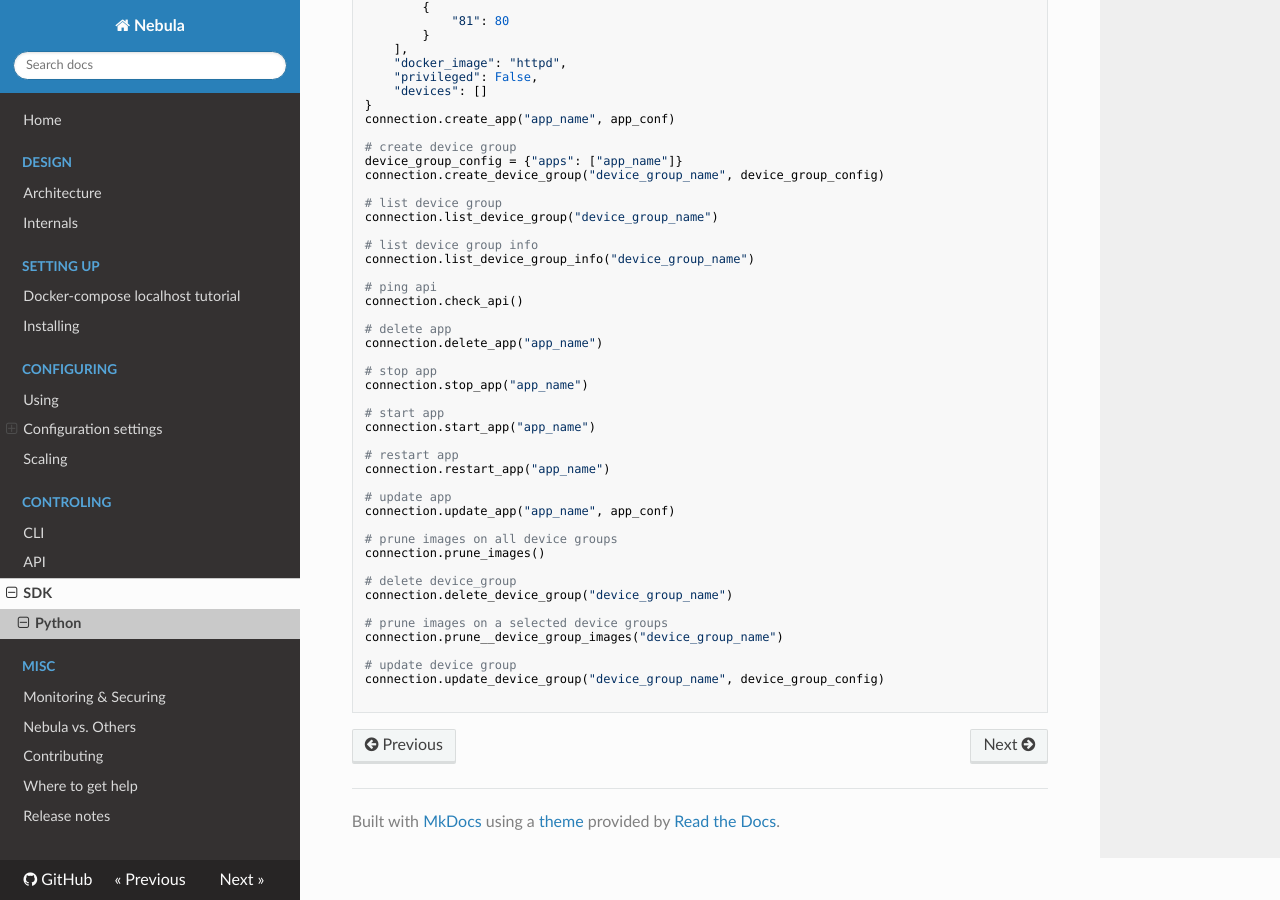
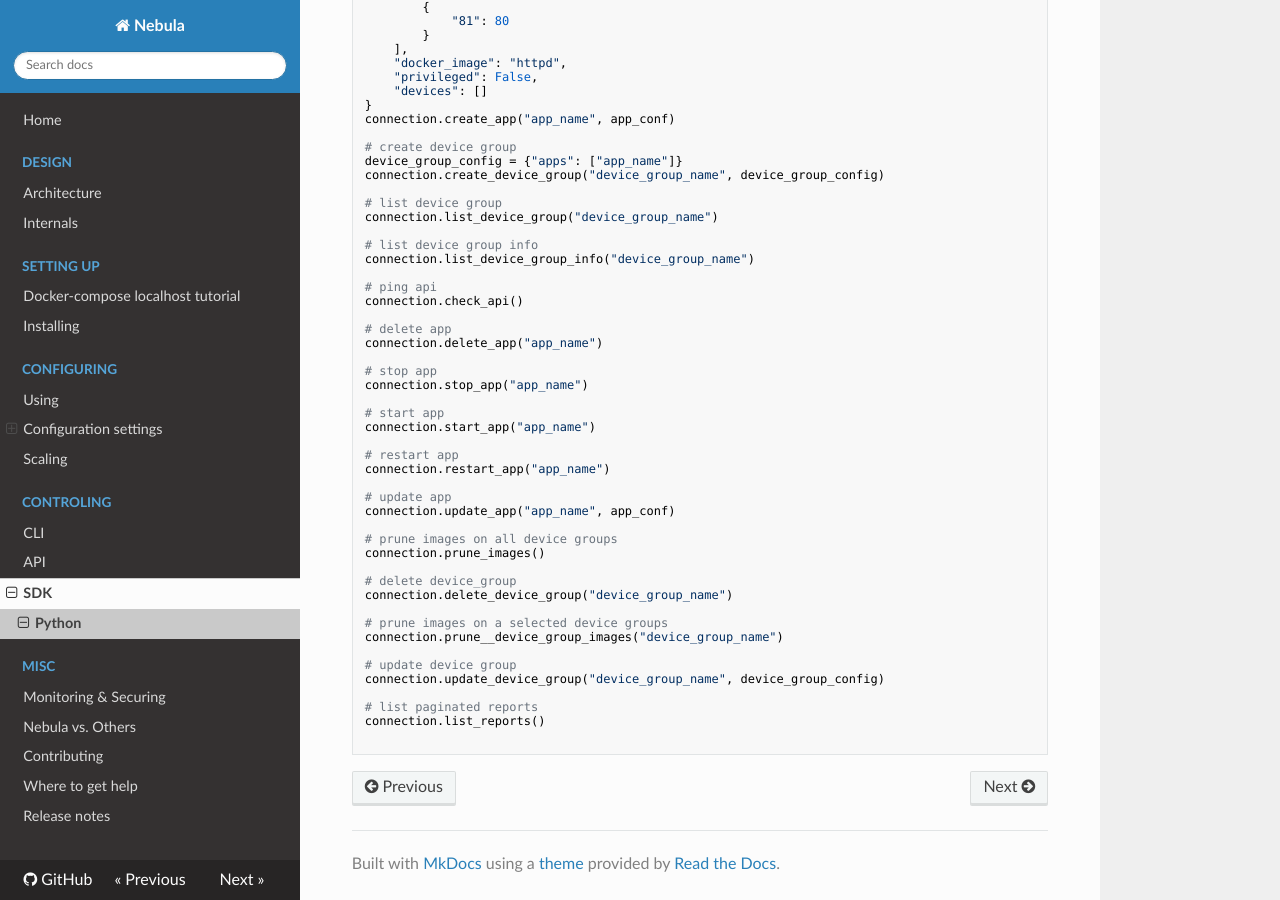
Before and after one commit to nebula-orchestrator/docs, an MkDocs documentation site: the page built from docs/sdk/python.md, in a window 1280 px wide and 900 px high, scrolled down 950 px. Built offline with MkDocs 1.6.1, drawn with Linux system fonts in a browser that asks for light colours; nearby versions of some CDN libraries; old or Windows-style settings are respelled for this version of MkDocs.

Commit message:
added list paginated reports to python sdk

````diff
--- a/docs/sdk/python.md
+++ b/docs/sdk/python.md
@@ -93,4 +93,7 @@ connection.prune__device_group_images("device_group_name")
 # update device group
 connection.update_device_group("device_group_name", device_group_config)
 
+# list paginated reports
+connection.list_reports()
+
 ```
````
